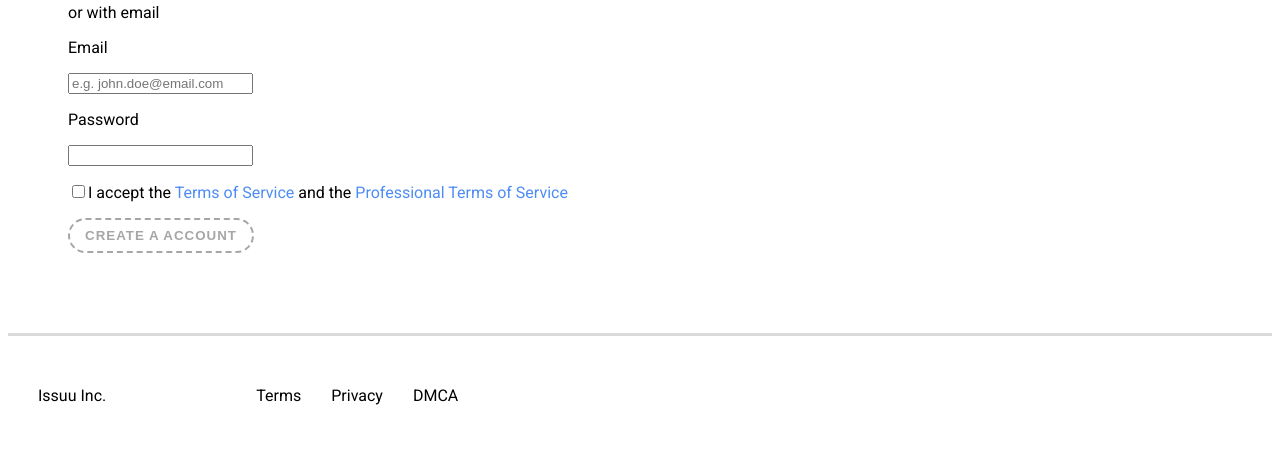
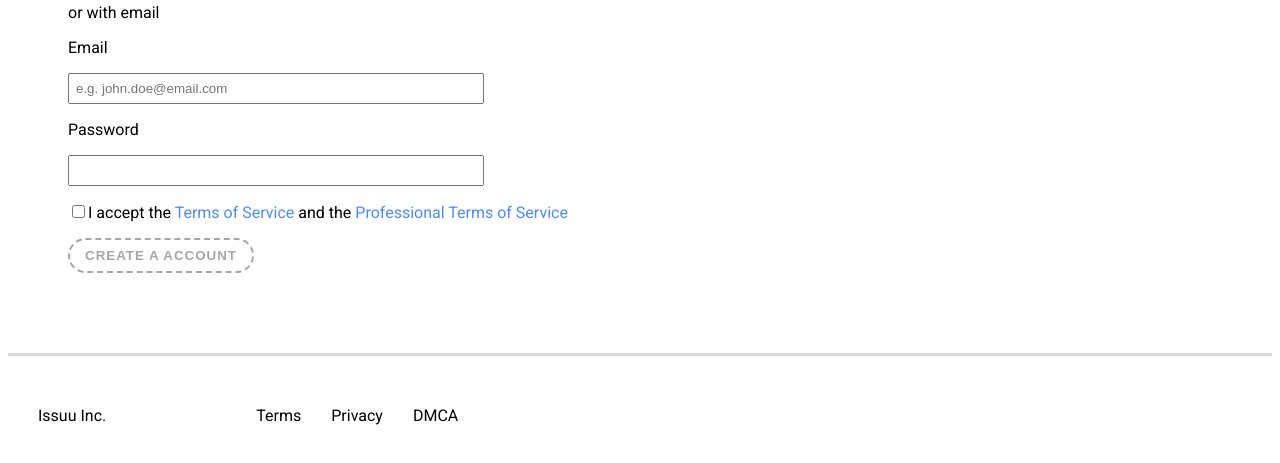
Before and after one commit to Rakelika/ejercicio1-html-css, a plain HTML site: page index.html in a window 1280 px wide. Shown: the part 273-736 px from the top of the page. Drawn offline with Linux system fonts and the light colour scheme.

Commit message:
cambios3

```diff
--- a/styles/style.css
+++ b/styles/style.css
@@ -75,6 +75,13 @@ div.acceder {
     cursor: pointer;
 }
 
+input[type="email"], input[type="password"]{
+    width: 400px;
+    padding: 6px;
+}
+
+
+
 .btn-enviar:hover {
     border: 2px dashed #f26f61;
     color: #f26f61;
```
